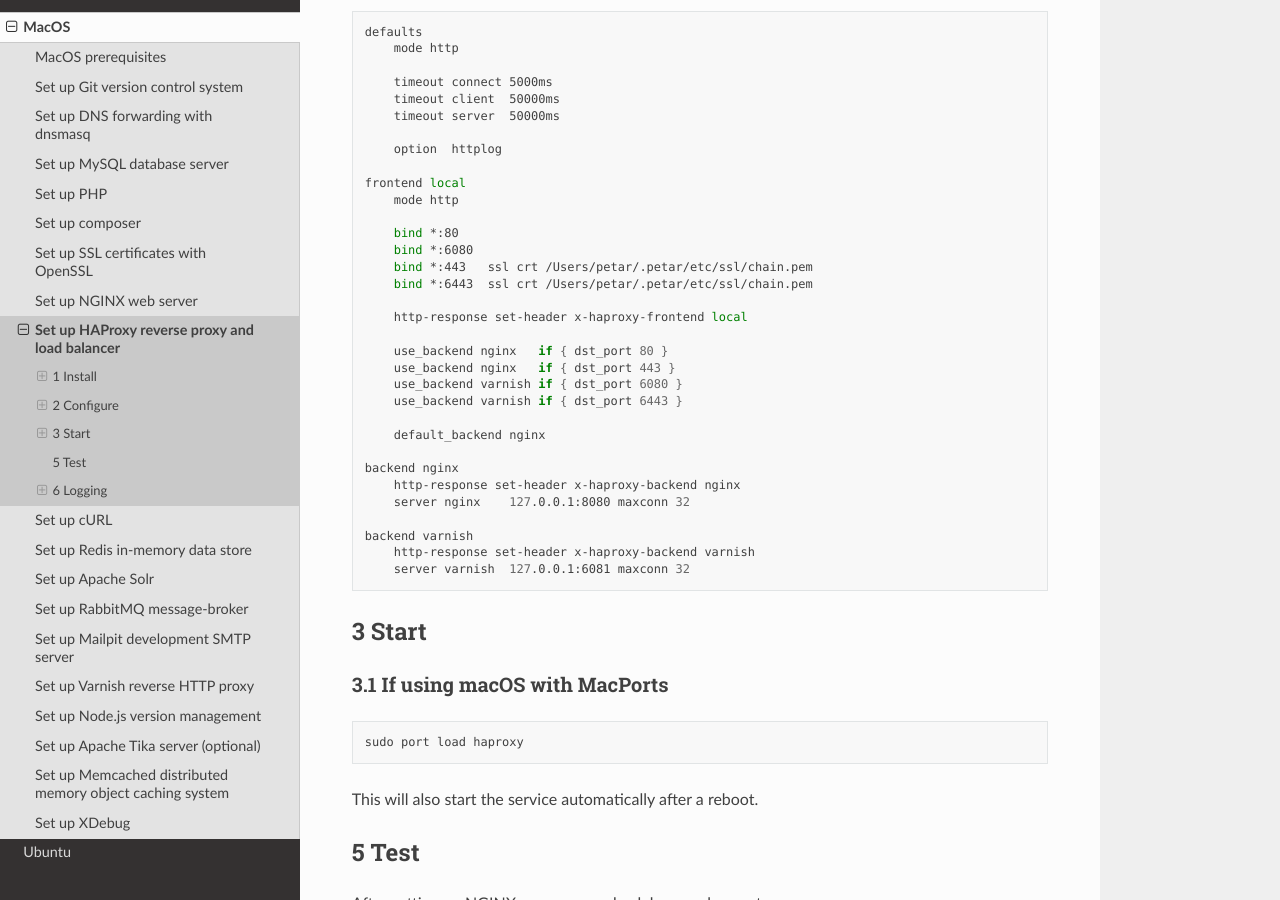
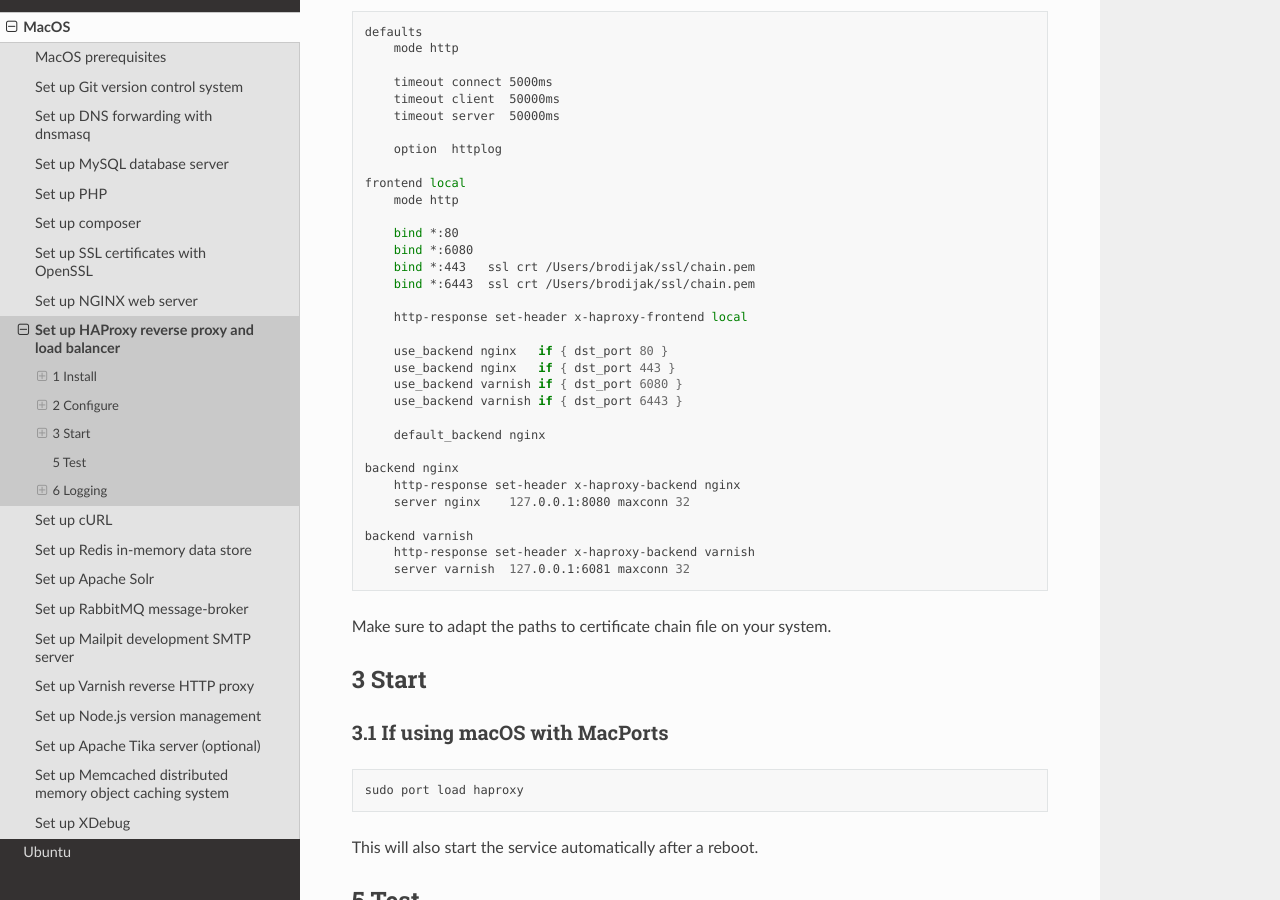
Before and after one commit to netgen/local-development-setup, a Sphinx documentation site: the page built from docs/source/macos/haproxy.rst, in a window 1280 px wide and 900 px high, scrolled down 573 px. Built offline with Sphinx 7.4.7 and the Read the Docs theme 3.1.0, drawn with Linux system fonts in a browser that asks for light colours; formulas are drawn with MathJax 3.

Commit message:
P7A-174: make configuration generic

```diff
--- a/docs/source/macos/haproxy.rst
+++ b/docs/source/macos/haproxy.rst
@@ -38,8 +38,8 @@ Create configuration file ``/opt/local/etc/haproxy/haproxy.cfg`` with the follow
 
        bind *:80
        bind *:6080
-       bind *:443   ssl crt /Users/petar/.petar/etc/ssl/chain.pem
-       bind *:6443  ssl crt /Users/petar/.petar/etc/ssl/chain.pem
+       bind *:443   ssl crt /Users/brodijak/ssl/chain.pem
+       bind *:6443  ssl crt /Users/brodijak/ssl/chain.pem
 
        http-response set-header x-haproxy-frontend local
 
@@ -57,6 +57,8 @@ Create configuration file ``/opt/local/etc/haproxy/haproxy.cfg`` with the follow
    backend varnish
        http-response set-header x-haproxy-backend varnish
        server varnish  127.0.0.1:6081 maxconn 32
+
+Make sure to adapt the paths to certificate chain file on your system.
 
 3 Start
 -------
```
